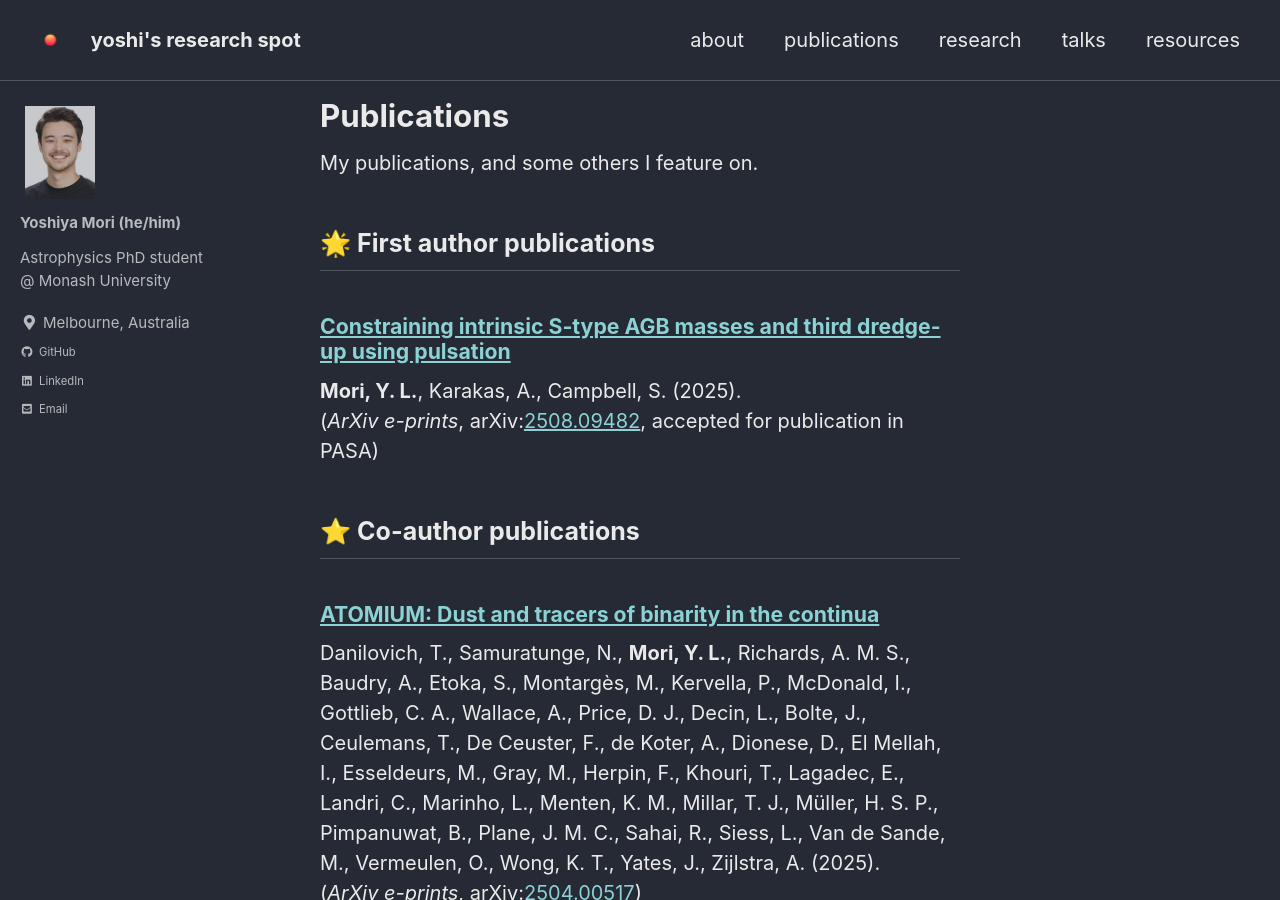
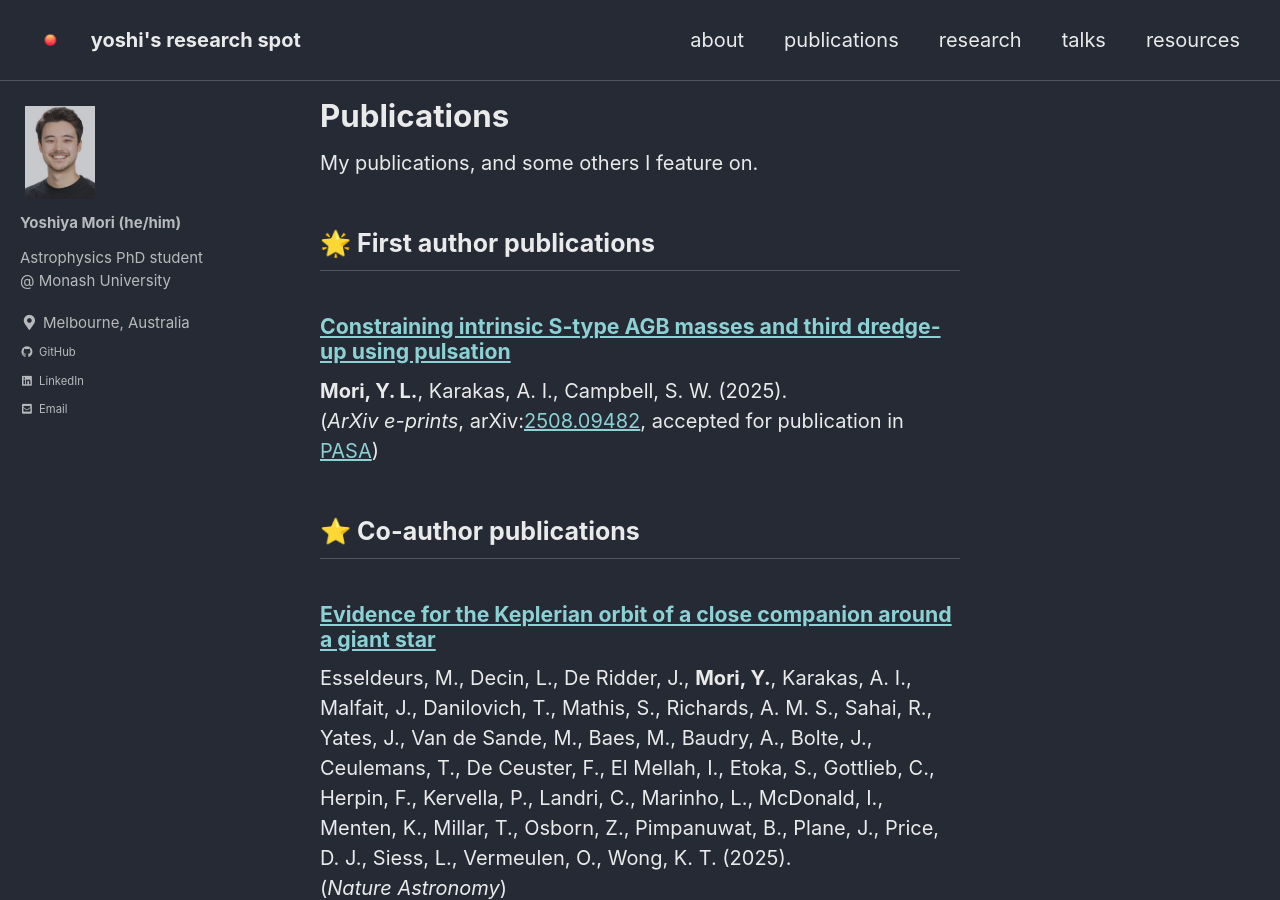
Before and after one commit to ym0ri/ym0ri.github.io, a Jekyll site: the page built from _pages/publications.md, in a window 1280 px wide and 900 px high. Built offline with Jekyll 4.4.1, drawn with Linux system fonts in a browser that asks for light colours; cached includes are drawn as plain includes; emoji names are drawn with the system emoji font.

Commit message:
Update publications.md

```diff
--- a/_pages/publications.md
+++ b/_pages/publications.md
@@ -9,15 +9,18 @@ My publications, and some others I feature on.
 
 #### [Constraining intrinsic S-type AGB masses and third dredge-up using pulsation](https://arxiv.org/abs/2508.09482v2)
 
-**Mori, Y. L.**, Karakas, A., Campbell, S. (2025).<br>(*ArXiv e-prints*, arXiv:[2508.09482](https://arxiv.org/abs/2508.09482v2), accepted for publication in PASA)
+**Mori, Y. L.**, Karakas, A. I., Campbell, S. W. (2025).<br>(*ArXiv e-prints*, arXiv:[2508.09482](https://arxiv.org/abs/2508.09482v2), accepted for publication in [PASA](https://doi.org/10.1017/pasa.2025.10116))
 
 ## :star: Co-author publications
+
+#### [Evidence for the Keplerian orbit of a close companion around a giant star](https://www.nature.com/articles/s41550-025-02697-2)
+
+Esseldeurs, M., Decin, L., De Ridder, J., **Mori, Y.**, Karakas, A. I., Malfait, J., Danilovich, T., Mathis, S., Richards, A. M. S., Sahai, R., Yates, J., Van de Sande, M., Baes, M., Baudry, A., Bolte, J., Ceulemans, T., De Ceuster, F., El Mellah, I., Etoka, S., Gottlieb, C., Herpin, F., Kervella, P., Landri, C., Marinho, L., McDonald, I., Menten, K., Millar, T., Osborn, Z., Pimpanuwat, B., Plane, J., Price, D. J., Siess, L., Vermeulen, O., Wong, K. T. (2025).<br>(*Nature Astronomy*)
 
 #### [ATOMIUM: Dust and tracers of binarity in the continua](https://arxiv.org/abs/2504.00517)
 
 Danilovich, T., Samuratunge, N.,  **Mori, Y. L.**, Richards, A. M. S., Baudry, A., Etoka, S., Montargès, M., Kervella, P., McDonald, I., Gottlieb, C. A., Wallace, A., Price, D. J., Decin, L., Bolte, J., Ceulemans, T., De Ceuster, F., de Koter, A., Dionese, D., El Mellah, I., Esseldeurs, M., Gray, M., Herpin, F., Khouri, T., Lagadec, E., Landri, C., Marinho, L., Menten, K. M., Millar, T. J., Müller, H. S. P., Pimpanuwat, B., Plane, J. M. C., Sahai, R., Siess, L., Van de Sande, M., Vermeulen, O., Wong, K. T., Yates, J., Zijlstra, A. (2025).<br>(*ArXiv e-prints*, arXiv:[2504.00517](https://arxiv.org/abs/2504.00517))
 
-
 <!-- Template -->
 <!-- #### [Paper](paper link) -->
 
```
